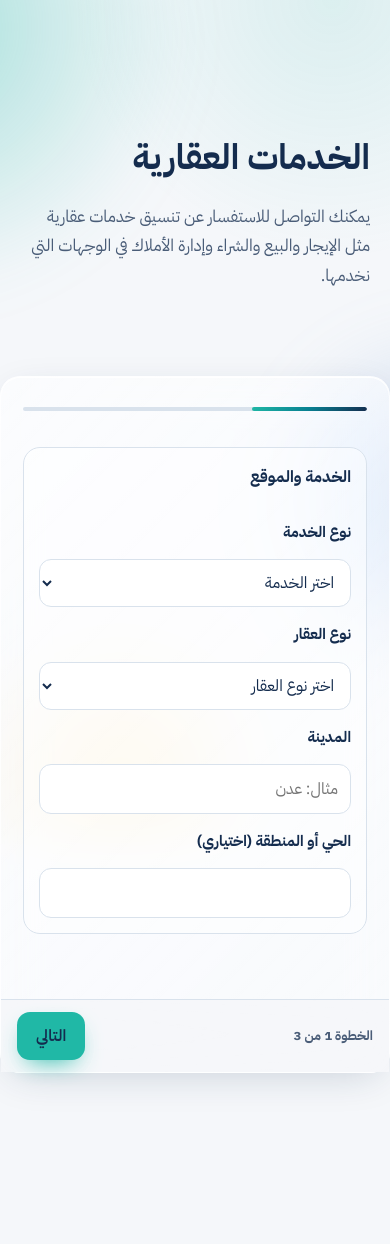
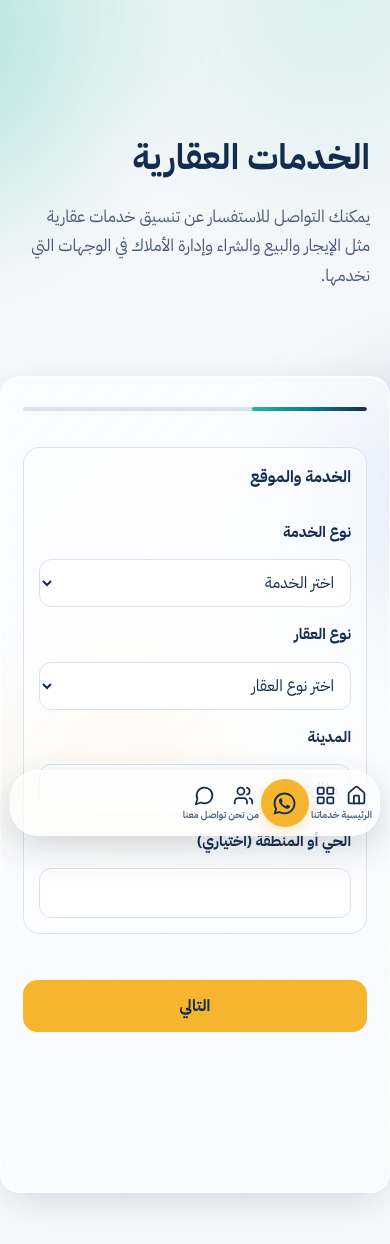
Before and after one commit to khwy1d/Maak, a React (Vite) app: page /real-estate in a window 390 px wide. Shown: the top 1244 px of the page. Built offline with nearby package versions, Linux system fonts and the light colour scheme.

Commit message:
Simplify service forms and restore mobile navigation

```diff
--- a/src/styles/global.css
+++ b/src/styles/global.css
@@ -1350,3 +1350,53 @@ body:has(.maak-service-flow) .mobile-dock,
 body:has(.maak-service-flow) .pwa-install-prompt { display:none!important; }
 .maak-service-flow:has(.flight-summary) .maak-service-intro { display:none!important; }
 .maak-service-flow .flight-step-nav .flight-step-count { max-width:40%; }
+
+/* Follow the flight form's simpler layout across the other service forms. */
+.maak-service-flow { padding-bottom: 24px!important; }
+.maak-service-flow .maak-flight-head,
+.maak-service-flow .maak-step-badge,
+.maak-service-flow .flight-step-count,
+.maak-service-flow > .maak-service-intro { display:none!important; }
+/* Keep the site-wide mobile navigation available during service requests. */
+body:has(.maak-service-flow) .mobile-dock { display:flex!important; }
+/* The primary next action sits at the end of the form, spans its full width, and uses MAAK gold. */
+.maak-service-flow .flight-step-nav {
+  position:static!important;
+  display:flex!important;
+  flex-direction:column;
+  align-items:stretch;
+  gap:10px;
+  margin:20px 0 18px!important;
+  padding:0!important;
+  border:0!important;
+  border-radius:0!important;
+  background:transparent!important;
+  backdrop-filter:none!important;
+}
+.maak-service-flow .flight-step-buttons {
+  display:flex!important;
+  flex-direction:column-reverse;
+  width:100%;
+  gap:10px;
+}
+.maak-service-flow .flight-step-buttons .btn {
+  width:100%!important;
+  min-height:52px;
+  border-radius:14px;
+  font-weight:750;
+}
+.maak-service-flow .flight-step-buttons .btn.btn-primary {
+  color:#142C4E!important;
+  background:#F5B52E!important;
+  border-color:#F5B52E!important;
+  box-shadow:none!important;
+}
+.maak-service-flow .flight-step-buttons .btn.btn-primary:hover {
+  background:#edaa1c!important;
+  border-color:#edaa1c!important;
+}
+body:has(.maak-service-flow) .mobile-dock { z-index:45; }
+@media(max-width:1023px) {
+  .maak-service-flow { padding-bottom:120px!important; }
+  .maak-service-flow .flight-step-nav { position:static!important; }
+}
```
